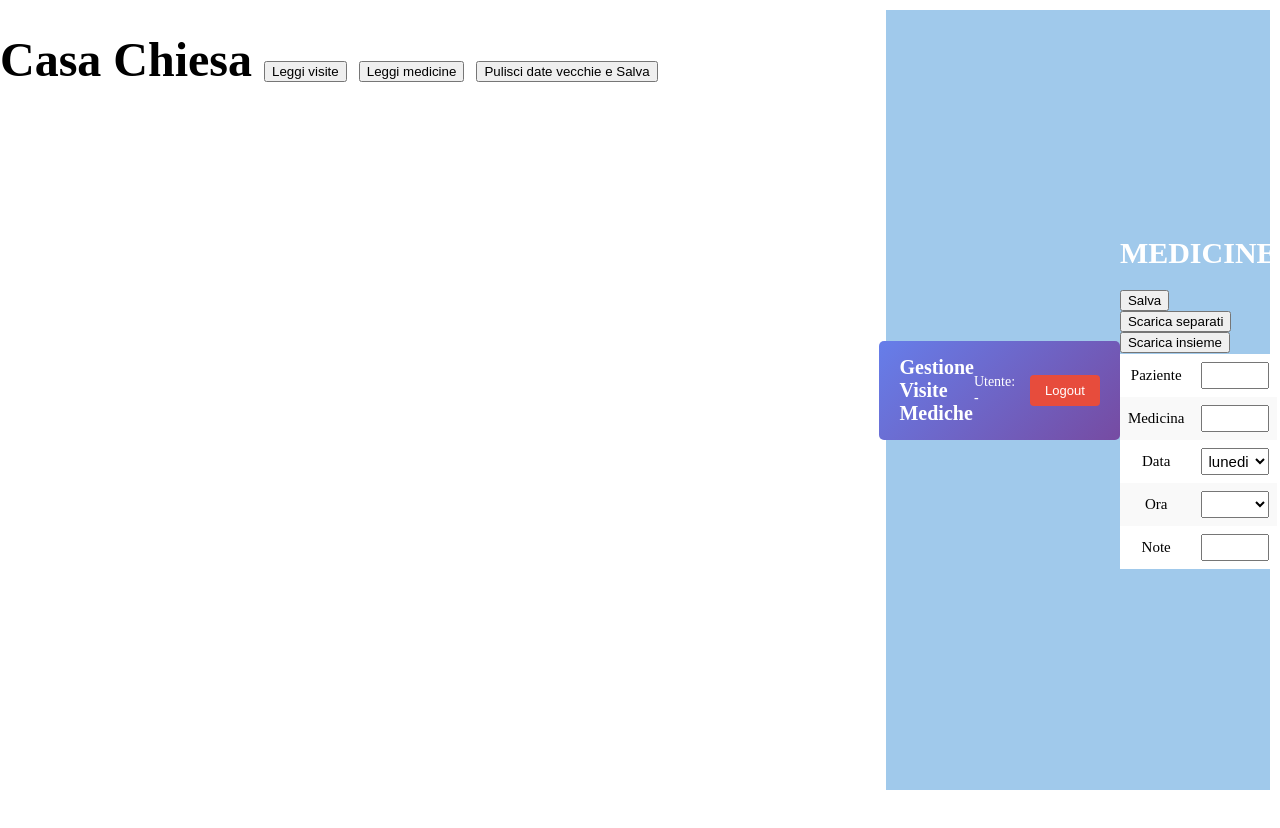
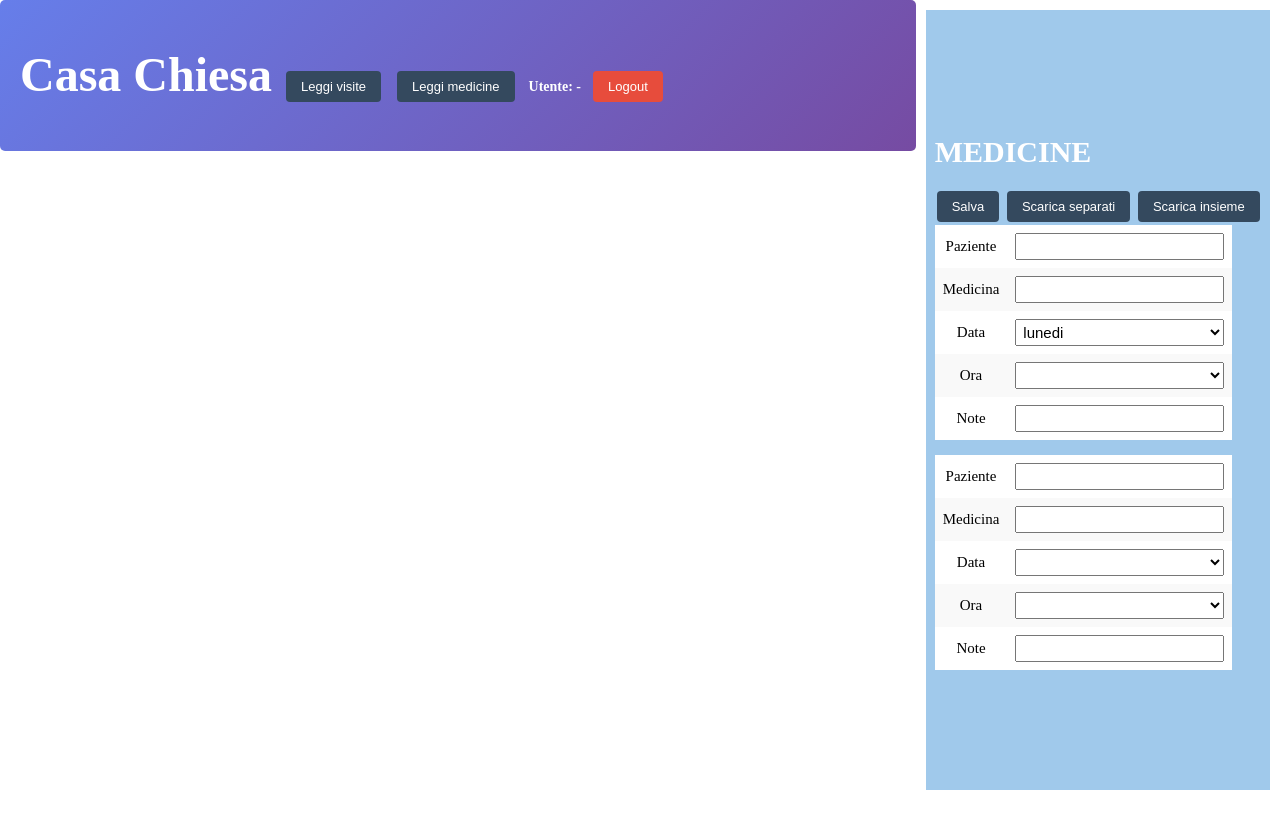
Before and after one commit to debema96/visite, a website: page views/index.html in a window 1280 px wide. Both pictures are taken after a click on the button "Leggi medicine". Drawn offline with nearby package versions, Linux system fonts and the light colour scheme; no server answers.

Commit message:
login funzionante

```diff
--- a/index.js
+++ b/index.js
@@ -62,6 +62,7 @@ app.get("/api/read", async (req, res) => {
     try {
         const fileToRead = req.session.userId === 'test' ? 'visite_test.json' : 'visite.json';
         var data = await ioFile.readFile(fileToRead);
+        console.log("DATA =>", data);
         console.log(`RES => Letto da ${fileToRead}, ${data.length} elementi`);
         res.json(data);
     } catch (error) {
@@ -124,7 +125,6 @@ app.post("/login", async (req, res) => {
         // Leggi il file degli utenti
         const utenti = await ioFile.readFile("utenti.json");
 
-        console.log("utente => ", username, password);
         // Cerca l'utente
         const utenteValido = utenti.find(u => u.utente === username && u.pw === password);
 
--- a/views/index.html
+++ b/views/index.html
@@ -36,6 +36,28 @@
             background: #c0392b;
         }
 
+        .action-btn {
+            background: #34495e;
+            color: white;
+            padding: 8px 15px;
+            border: none;
+            border-radius: 4px;
+            cursor: pointer;
+            font-size: 13px;
+            transition: background 0.3s;
+            margin: 2px;
+        }
+
+        .action-btn:hover {
+            background: #2c3e50;
+            transform: translateY(-1px);
+            box-shadow: 0 2px 8px rgba(0, 0, 0, 0.1);
+        }
+
+        .action-btn:active {
+            transform: translateY(0);
+        }
+
         .user-info {
             font-size: 14px;
         }
@@ -56,7 +78,7 @@
         const { jsPDF } = window.jspdf;
         const giorni = ["lunedi", "martedi", "mercoledi", "giovedi", "venerdi", "sabato", "domenica", "tutti i giorni", "giorni alterni"];
         const orari = ["colazione", "metà mattina", "pranzo", "metà pomeriggio", "cena"];
-// VISITA CONTROLLER START
+        // VISITA CONTROLLER START
         const parseTime = async (str) => {
             const [h, min, s = 0] = str.split(":").map(Number);
             return h * 3600 + min * 60 + s; // converte tutto in secondi
@@ -178,7 +200,7 @@
                 alert("Impossibile scaricare il nulla");
             }
         };
-// VISITA CONTROLLER END
+        // VISITA CONTROLLER END
         var riordinaPerData = async (array) => {
             array.sort((a, b) => {
                 a.PAZIENTE = a.PAZIENTE.toLowerCase();
@@ -739,11 +761,13 @@
 
 <body>
     <div class="sinistra">
-        <div class="alto">
+        <div class="header-top" class="alto" style="display: flex; gap: 15px; align-items: center;">
             <h1>Casa Chiesa
-                <button type="button" class="leggi" onclick="leggiVisite(), mostraVisite()">Leggi visite</button>
-                <button type="button" class="leggi" onclick="leggiMedicine(), mostraMedicine()">Leggi medicine</button>
-                <button id="checkDate" onclick="checkDate(arr)">Pulisci date vecchie e Salva</button>
+                <button type="button" class="action-btn" onclick="leggiVisite(), mostraVisite()">Leggi visite</button>
+                <button type="button" class="action-btn" onclick="leggiMedicine(), mostraMedicine()">Leggi medicine</button>
+                <button id="checkDate" class="action-btn" onclick="checkDate(arr)" style="display: none;">Pulisci date vecchie e Salva</button>
+                <span class="user-info" id="userInfo">Utente: <strong id="currentUser">-</strong></span>
+                <button class="logout-btn" onclick="logout()">Logout</button>
             </h1>
         </div>
         <div class="basso">
@@ -752,22 +776,13 @@
     </div>
 
     <div class="destra">
-        <!-- Header con logout -->
-        <div class="header-top">
-            <h2>Gestione Visite Mediche</h2>
-            <div style="display: flex; gap: 15px; align-items: center;">
-                <span class="user-info" id="userInfo">Utente: <strong id="currentUser">-</strong></span>
-                <button class="logout-btn" onclick="logout()">Logout</button>
-            </div>
-        </div>
-
         <!-- Form VISITE -->
         <div id="formVisite" class="form-section">
             <h1>VISITE</h1>
             <!--<button type="button" onclick="addForm()">Aggiungi righe</button> -->
-            <button type="submit" onclick="aggiungiVisita(event)">Salva</button>
-            <button id="submit" onclick="download('visite')">Scarica separati</button>
-            <button id="submit" onclick="downloadAll('visite')">Scarica insieme</button>
+            <button type="submit" class="action-btn" onclick="aggiungiVisita(event)">Salva</button>
+            <button class="action-btn" onclick="download('visite')">Scarica separati</button>
+            <button class="action-btn" onclick="downloadAll('visite')">Scarica insieme</button>
             <form class="dynamic-form form-visite">
                 <table class="table-form">
                     <tr>
@@ -830,9 +845,9 @@
         <div id="formMedicine" class="form-section" style="display:none;">
             <h1>MEDICINE</h1>
             <!-- <button type="button" onclick="addFormMedicina()">Aggiungi righe</button> -->
-            <button type="submit" onclick="aggiungiMedicina(event)">Salva</button>
-            <button id="submit" onclick="download('medicine')">Scarica separati</button>
-            <button id="submit" onclick="downloadAll('medicine')">Scarica insieme</button>
+            <button type="submit" class="action-btn" onclick="aggiungiMedicina(event)">Salva</button>
+            <button class="action-btn" onclick="download('medicine')">Scarica separati</button>
+            <button class="action-btn" onclick="downloadAll('medicine')">Scarica insieme</button>
 
             <form class="dynamic-form form-medicine">
                 <table class="table-form">
@@ -848,7 +863,52 @@
                         <td> <label for="giorno">Data</label> </td>
                         <td> <select class="giorno" name="giorno" required> </select></td>
                     </tr>
-                     <tr>
+                    <tr>
+                        <td> <label for="ora">Ora</label> </td>
+                        <td> <select class="ora" name="ora" required> </select></td>
+                    </tr>
+                    <tr>
+                        <td> <label for="note">Note</label> </td>
+                        <td> <input type="text" class="note" name="note"> </td>
+                    </tr>
+                </table>
+                <script>
+                    // --- SELEZIONI ---
+                    var giornoSelect = document.querySelector('.giorno');
+                    var oraSelect = document.querySelector('.ora');
+
+                    // Popola la select dei giorni
+                    giorni.forEach(g => {
+                        var option = document.createElement('option');
+                        option.value = g;
+                        option.textContent = g;
+                        giornoSelect.appendChild(option);
+                    });
+
+                    // Popola la select dell'ora
+                    orari.forEach(o => {
+                        var option = document.createElement('option');
+                        opt.value = o;
+                        opt.textContent = o;
+                        oraSelect.appendChild(option);
+                    });
+                </script>
+            </form>
+            <form class="dynamic-form form-medicine">
+                <table class="table-form">
+                    <tr>
+                        <td> <label for="paziente">Paziente</label> </td>
+                        <td> <input type="text" class="paziente" name="paziente" required> </td>
+                    </tr>
+                    <tr>
+                        <td> <label for="medicina">Medicina</label> </td>
+                        <td> <input type="text" class="medicina" name="medicina" required> </td>
+                    </tr>
+                    <tr>
+                        <td> <label for="giorno">Data</label> </td>
+                        <td> <select class="giorno" name="giorno" required> </select></td>
+                    </tr>
+                    <tr>
                         <td> <label for="ora">Ora</label> </td>
                         <td> <select class="ora" name="ora" required> </select></td>
                     </tr>
@@ -888,6 +948,11 @@
             const user = sessionStorage.getItem('currentUser');
             if (user) {
                 document.getElementById('currentUser').textContent = user;
+
+                // Mostra il bottone checkDate solo se l'utente NON è "test"
+                if (user !== 'test') {
+                    document.getElementById('checkDate').style.display = 'inline-block';
+                }
             }
         }
 
```
